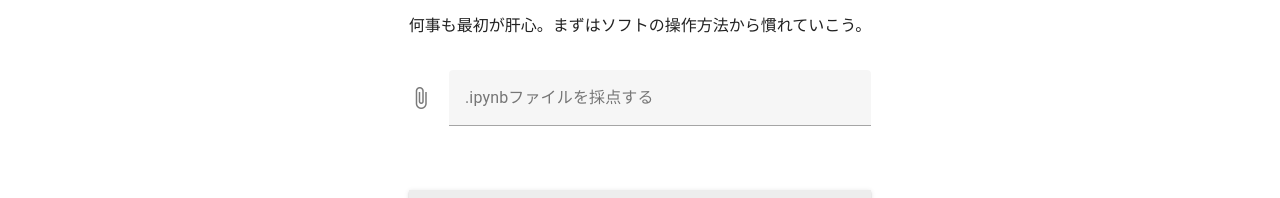
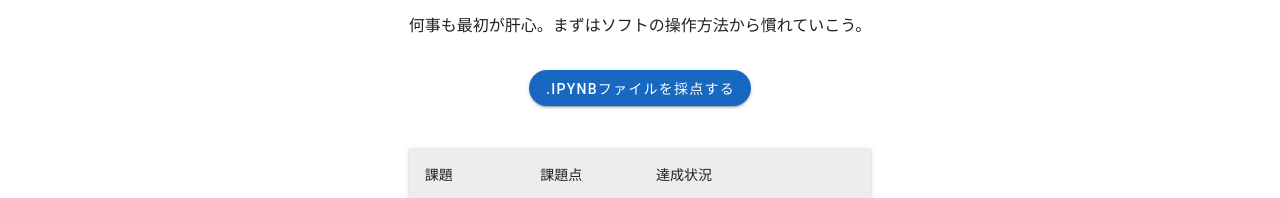
Before and after one commit to mino-8136/JohoJupyterChecker, a Vue app: page /assignment in a window 1280 px wide. Shown: the part 230-428 px from the top of the page. Built offline with nearby package versions, Linux system fonts and the light colour scheme; no server answers.

Commit message:
ファイルインプットをボタンの見た目に変更

```diff
--- a/src/components/SubmissionForm.vue
+++ b/src/components/SubmissionForm.vue
@@ -1,10 +1,17 @@
 <template>
   <v-form>
+    <v-btn
+      color="primary"
+      text=".ipynbファイルを採点する"
+      @click="select_file"
+      class="rounded-pill ma-8 d-flex mx-auto"
+    >
+    </v-btn>
     <v-file-input
-      color="primary"
-      label=".ipynbファイルを採点する"
+      ref="file_input"
       v-model="file"
       @change="submitForm"
+      style="display:none;"
     ></v-file-input>
   </v-form>
 </template>
@@ -17,6 +24,13 @@ import { Assignment } from '../assets/Commons'
 const store = useAssignmentStore()
 const file = ref<File | null>(null)
 const assignments = ref<Assignment>()
+
+const file_input = ref<HTMLInputElement | null>(null)
+const select_file = () => {
+  if (file_input.value) {
+    file_input.value.click()
+  }
+}
 
 // ファイルを選択してPythonに送信し、その結果をStoreに保存する
 async function submitForm() {
```
